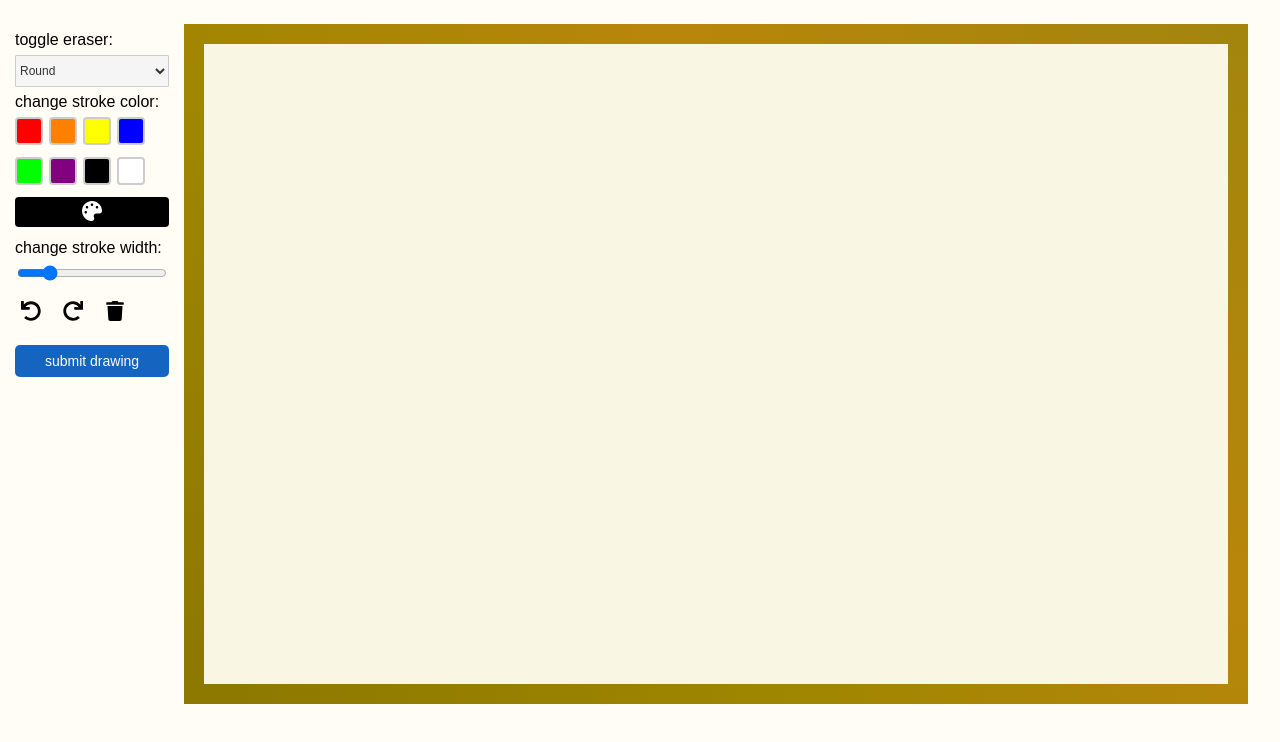
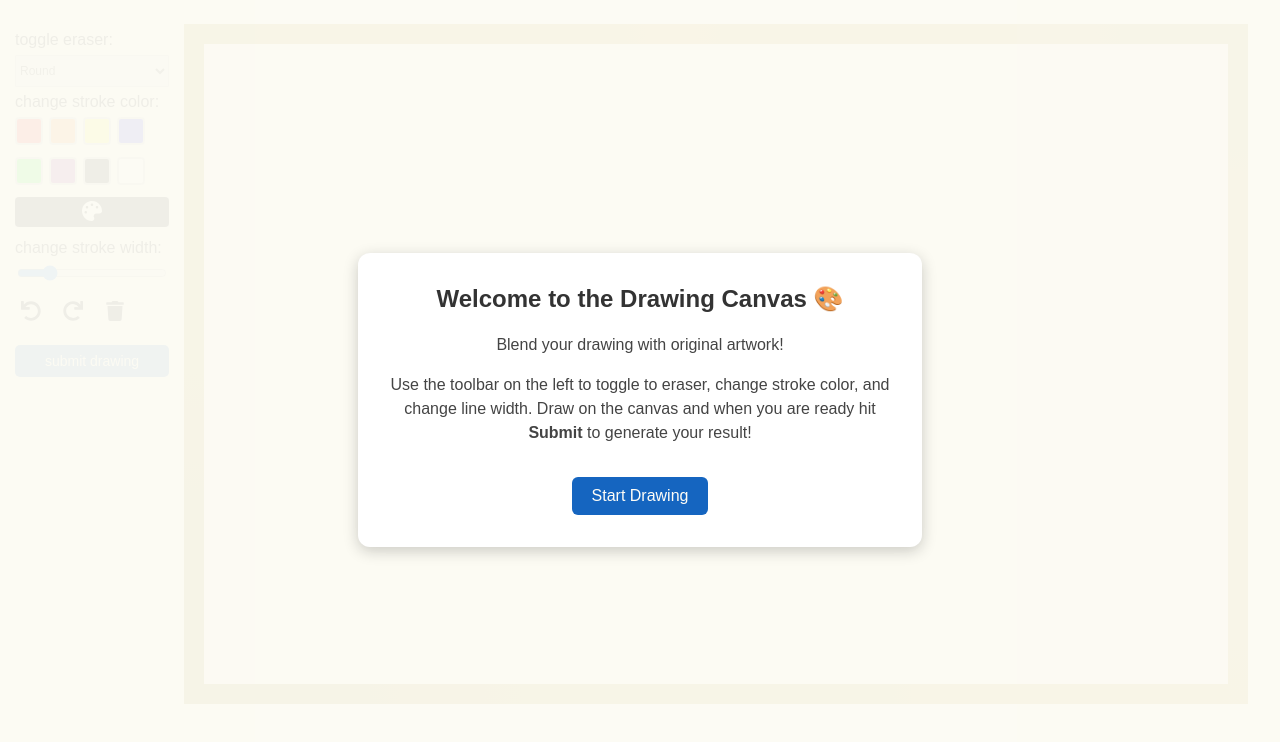
Before and after one commit to clairedraeger/art-project, a Next.js app in the folder art-project/: page / in a window 1280 px wide. Shown: the top 742 px of the page. Built offline with nearby package versions, Linux system fonts and the light colour scheme.

Commit message:
Add intro page

```diff
--- a/art-project/src/app/globals.css
+++ b/art-project/src/app/globals.css
@@ -25,6 +25,51 @@ h1 {
   align-items: flex-start;
 }
 
+/* INTRO OVERLAY */
+.intro-overlay {
+  position: fixed;
+  top: 0;
+  left: 0;
+  width: 100%;
+  height: 100%;
+  background-color: rgba(252, 251, 244, 0.95); /* matches your theme */
+  display: flex;
+  justify-content: center;
+  align-items: center;
+  z-index: 2000;
+}
+.intro-box {
+  background: white;
+  border-radius: 12px;
+  padding: 2rem;
+  max-width: 500px;
+  text-align: center;
+  box-shadow: 0px 4px 15px rgba(0,0,0,0.2);
+}
+.intro-box h2 {
+  margin-top: 0;
+  color: #333;
+}
+.intro-box p {
+  margin: 1rem 0;
+  color: #444;
+  line-height: 1.5;
+}
+.intro-button {
+  margin-top: 1rem;
+  padding: 10px 20px;
+  border: none;
+  background-color: #1565c0;
+  color: #fffdf6;
+  font-size: 16px;
+  border-radius: 6px;
+  cursor: pointer;
+}
+.intro-button:hover {
+  background-color: #0d47a1;
+}
+
+/* TOOLBAR */
 #toolbar {
   font-size: large;
   display: flex;
@@ -32,11 +77,9 @@ h1 {
   padding: 15px;
   padding-top: 25px;
 }
-
 #toolbar * {
   margin-bottom: 6px;
 }
-
 #toolbar select,
 #toolbar input[type="color"],
 #toolbar input[type="number"],
@@ -46,7 +89,6 @@ h1 {
   font-size: 14px;
   box-sizing: border-box;
 }
-
 #toolbar input[type="color"] {
   -webkit-appearance: none;
   border: none;
@@ -55,27 +97,23 @@ h1 {
   padding: 0;
   cursor: pointer;
 }
-
+/* getting rid of safari styling */
 #toolbar input[type="color"]::-webkit-color-swatch-wrapper {
   padding: 0;
 }
-
 #toolbar input[type="color"]::-webkit-color-swatch {
   border: none;
   border-radius: 4px;
 }
-
 .color-picker-wrapper {
   position: relative;
   display: inline-block;
 }
-
 .color-picker-wrapper input[type="color"] {
   border: none;
   cursor: pointer;
   min-height: 30px;
 }
-
 .color-picker-icon {
   position: absolute;
   top: 40%;
@@ -85,17 +123,14 @@ h1 {
   color: #ffffff;
   font-size: 18px;
 }
-
 #toolbar label {
   font-size: 16px;
   color: black;
 }
-
 #toolbar input {
   width: 150px;
   flex-shrink: 0;
 }
-
 #toolbar button {
   font-size: 20px;
   background-color: #1565c0;
@@ -104,7 +139,6 @@ h1 {
   color:#fffdf6;
   padding: 6px;
 }
-
 #toolbar select {
   width: 100%;
   border-radius: 1px;
@@ -116,20 +150,17 @@ h1 {
   cursor: pointer;
   transition: border 0.2s ease;
 }
-
 #toolbar select:focus {
   outline: none;
   border-color: #a3c1e3;
   box-shadow: 0 0 0 2px rgba(21, 101, 192, 0.2);
 }
-
 .color-palette {
   display: flex;
   flex-wrap: wrap;
   gap: 6px;
   margin-bottom: 10px;
 }
-
 .color-swatch {
   width: 24px;
   height: 24px;
@@ -138,13 +169,10 @@ h1 {
   cursor: pointer;
   transition: transform 0.1s ease;
 }
-
 .color-swatch:hover {
   transform: scale(1.1);
   border-color: #000;
 }
-
-
 #icon-row {
   display: flex;
   gap: 10px;
@@ -152,7 +180,6 @@ h1 {
   align-items: left;
   margin-top: 8px;
 }
-
 #icon-row #icon {
   background: none;
   border: none;
@@ -164,6 +191,7 @@ h1 {
   color: black;
 }
 
+/* SKETCHBOARD */
 .sketchboard {
   flex-grow: 1;
   display: flex;
@@ -172,7 +200,6 @@ h1 {
   margin-top: 1.5rem;
   padding-right: 2rem;
 }
-
 #sketchboard {
   background-color: #faf6e4;
   border: 20px solid;
@@ -181,7 +208,6 @@ h1 {
   border-radius: 12px;
   padding: 0;
 }
-
 .loading-overlay {
   position: fixed;
   top: 0;
@@ -199,7 +225,6 @@ h1 {
   color: black;
   font-size: 10px;
 }
-
 .scrollable-container {
   max-height: 100vh;
   overflow-y: auto;
@@ -207,6 +232,7 @@ h1 {
   text-align: center;
 }
 
+/* IMAGE SELECTION */
 .back-button {
   position: absolute;
   top: 1rem;
@@ -221,16 +247,13 @@ h1 {
   transition: background-color 0.2s ease;
   z-index: 10;
 }
-
 .back-button:hover {
   background-color: #b4b1a7;
 }
-
 .back-button:disabled {
   background-color: #90a4ae;
   cursor: not-allowed;
 }
-
 .header-text {
   font-size: 25px;
   margin-top: 1rem;
--- a/art-project/src/app/page.js
+++ b/art-project/src/app/page.js
@@ -13,6 +13,7 @@ export default function Home() {
   const [lastImage, setLastImage] = useState(null);
   const [redoImage, setRedoImage] = useState(null);
   const [isLoading, setIsLoading] = useState(false);
+  const [showIntro, setShowIntro] = useState(true);
 
   useEffect(() => {
     const canvas = canvasRef.current;
@@ -248,6 +249,23 @@ export default function Home() {
 
   return (
     <div className="container">
+      {showIntro && (
+        <div className="intro-overlay">
+          <div className="intro-box">
+            <h2>Welcome to the Drawing Canvas 🎨</h2>
+            <p>
+              Blend your drawing with original artwork!
+            </p>
+            <p>
+              Use the toolbar on the left to toggle to eraser, change stroke color, and change line width.
+              Draw on the canvas and when you are ready hit <b>Submit</b> to generate your result!
+            </p>
+            <button className="intro-button" onClick={() => setShowIntro(false)}>
+              Start Drawing
+            </button>
+          </div>
+        </div>
+      )}
       <div id="toolbar" ref={toolbarRef}>
         {/* <h1>Draw</h1> */}
         <div></div>
```
